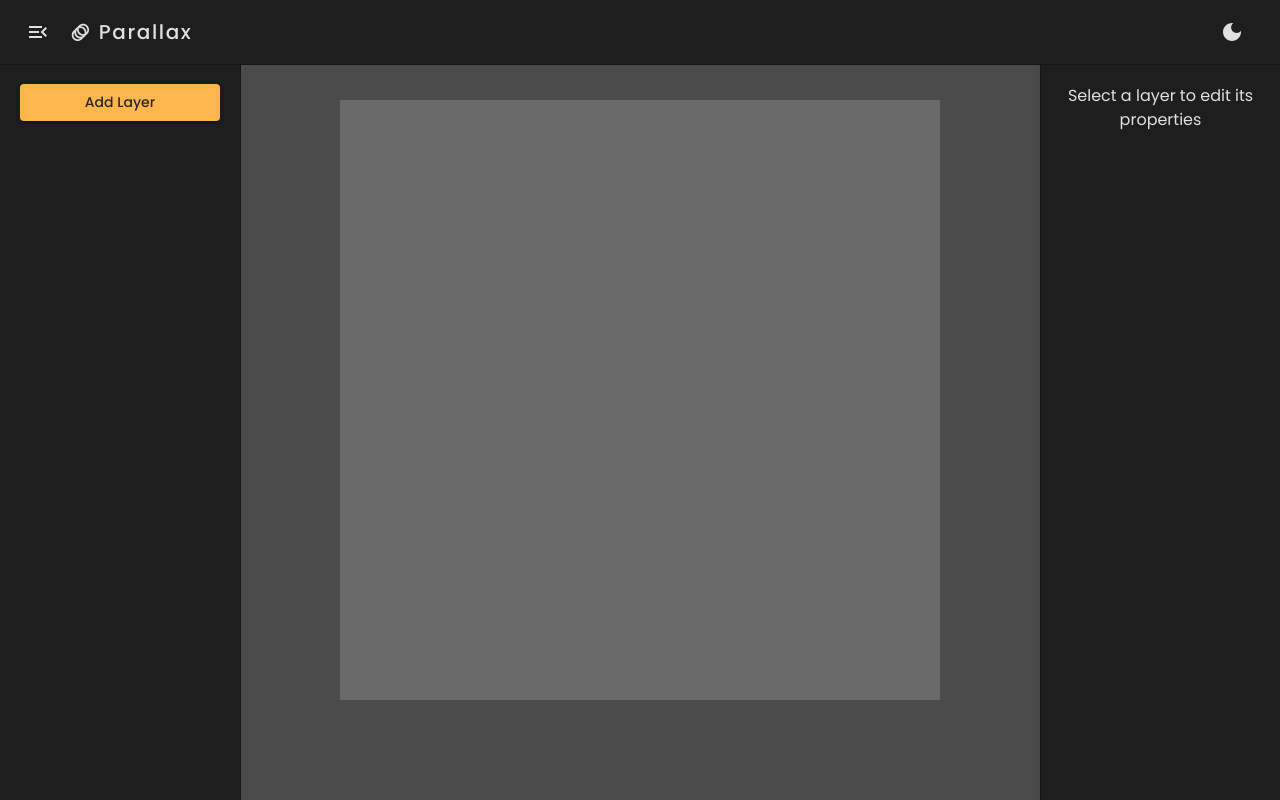
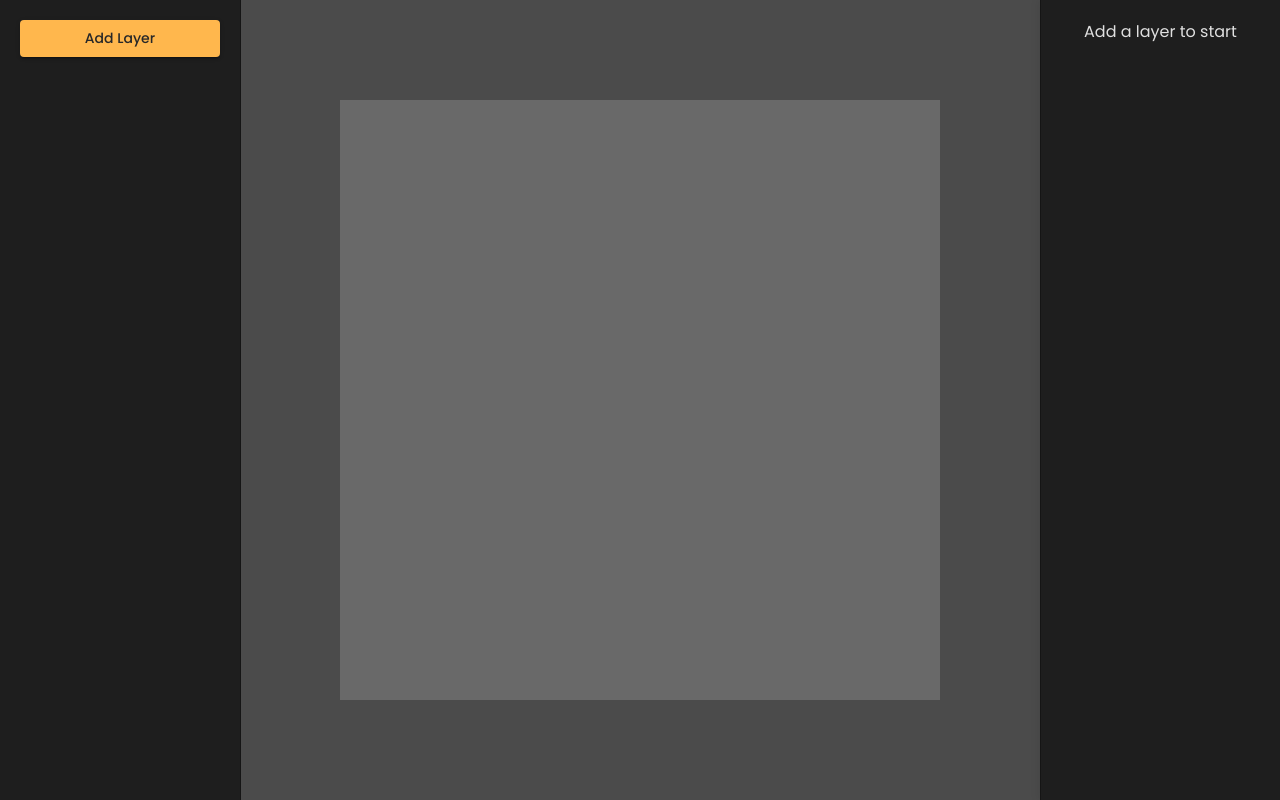
Before and after one commit to johnjohnpenafiel/ParallaxUI, a React (Vite) app: page / in a window 1280 px wide. Built offline with nearby package versions, Linux system fonts and the light colour scheme.

Commit message:
Minor update in components + comment out Navbar

```diff
--- a/src/App.tsx
+++ b/src/App.tsx
@@ -90,12 +90,12 @@ function App() {
       <CssBaseline />
 
       <Box sx={{ display: "flex" }}>
-        <NavBar
+        {/* <NavBar
           open={open}
           setOpen={setOpen}
           setDarkMode={setDarkMode}
           darkMode={darkMode}
-        />
+        /> */}
 
         <LeftSidebar
           open={open}
--- a/src/components/LeftSidebar.tsx
+++ b/src/components/LeftSidebar.tsx
@@ -32,8 +32,6 @@ const LeftSidebar = ({
         },
       }}
     >
-      <Toolbar />
-
       <Box p={2.5} sx={{ width: "240px" }}>
         <Button
           variant="contained"
--- a/src/components/RightSidebar.tsx
+++ b/src/components/RightSidebar.tsx
@@ -39,18 +39,15 @@ const RightSidebar = ({
         width: "240px",
         borderLeft: (theme) => `0.25px solid ${theme.palette.primary.dark}`,
         backgroundColor: (theme) => `${theme.palette.primary.main}`,
-        overflow: "auto",
+        overflow: "hidden",
         p: 0,
         boxShadow: "0px 0px 10px rgba(0, 0, 0, 0.1)",
       }}
     >
-      <Toolbar />
-
       {selectedLayer ? (
         <Box
           sx={{
             backgroundColor: (theme) => `${theme.palette.background.paper}`,
-            borderRadius: 0,
           }}
         >
           {/* EXPORT BUTTON */}
@@ -108,7 +105,7 @@ const RightSidebar = ({
             margin: "20px",
           }}
         >
-          Select a layer to edit its properties
+          Add a layer to start
         </Box>
       )}
     </Box>
```
